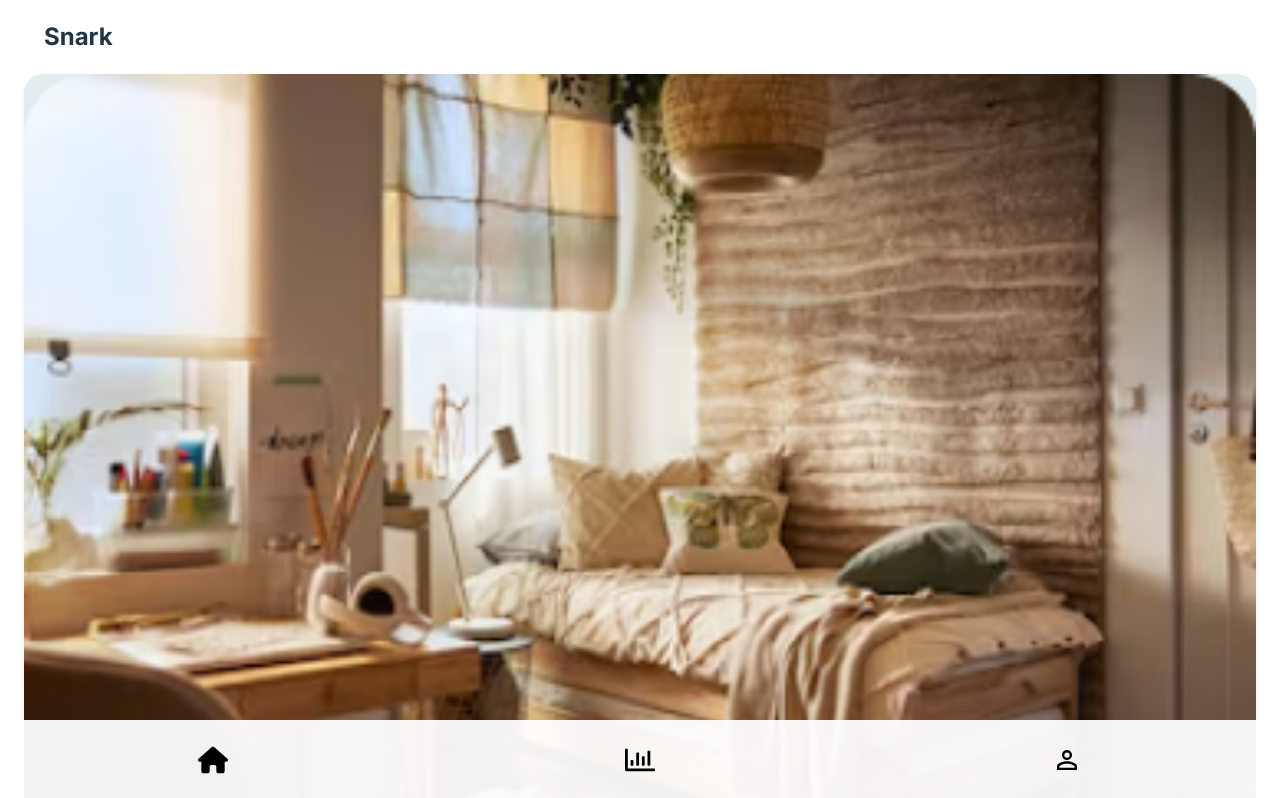
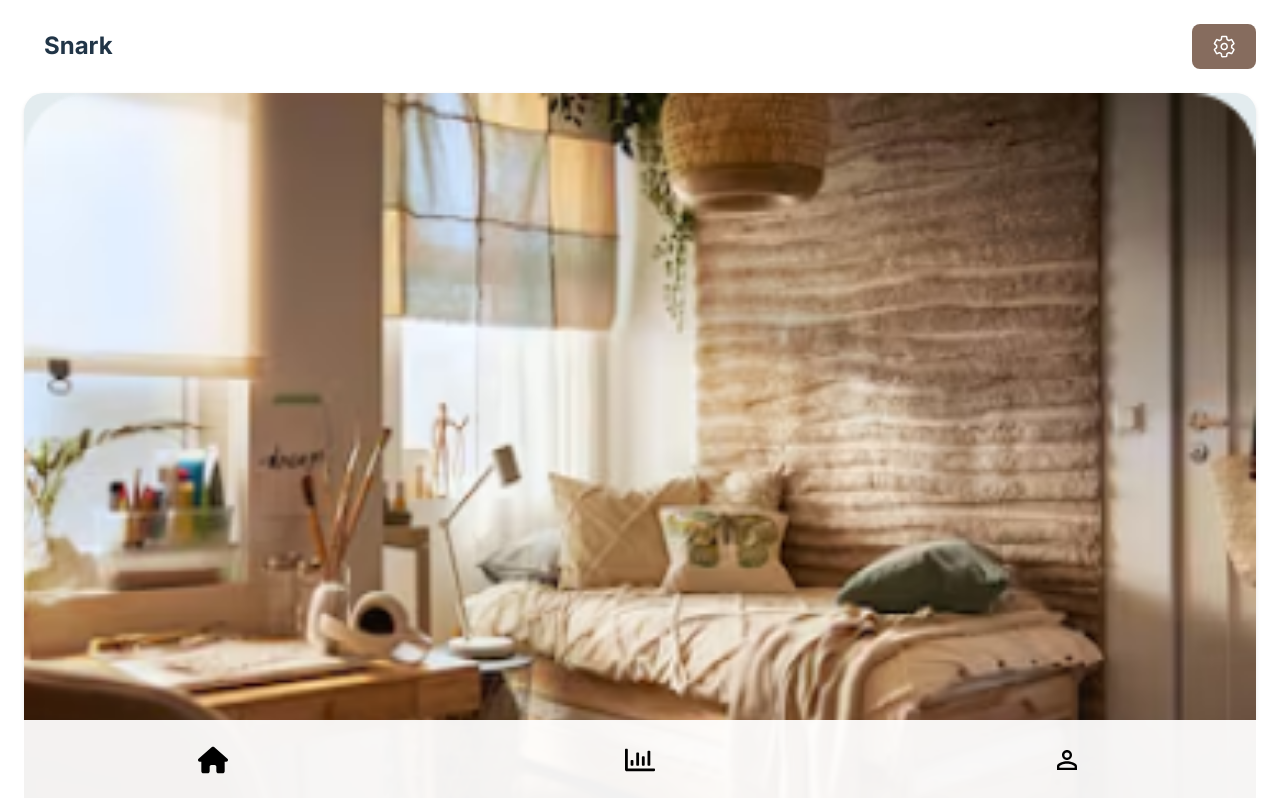
Before and after one commit to casperHansenTEOA/IKEASnark, a React (Vite) app in the folder Snark/: page / in a window 1280 px wide. Shown: the top 798 px of the page. Built offline with nearby package versions, Linux system fonts and the light colour scheme.

Commit message:
Added a settings overlay and buttons

```diff
--- a/Snark/src/components/NavFooter/NavFooter.css
+++ b/Snark/src/components/NavFooter/NavFooter.css
@@ -19,9 +19,13 @@
     margin-left:auto;
     margin-right:auto;
     border-width: 0;
-    color: #ffffff
+    color: #ffffff;
+    animation : slideIn 0.5s forwards;
 
+}
 
+.nav-footer .hidden{
+    animation: slideOut 0.5s forwards;
 }
 
 a svg{
--- /dev/null
+++ b/Snark/src/components/Settings/Settings.css
@@ -0,0 +1,23 @@
+.settings-overlay .hidden {
+  display: none;
+  height: 0;
+  width: 0;
+  position : absolute;
+
+}
+
+.settings-overlay {
+  display: flex;
+  flex-direction: column;
+  justify-content: center;
+  align-items: center;
+  position: fixed;
+  top: 0;
+  left: 0;
+  height: 100vh;
+  width: 100vw;
+  background-color: rgba(0, 0, 0, 0.5);
+  z-index: 1;
+    animation: slideIn 0.5s forwards;
+
+}
--- /dev/null
+++ b/Snark/src/components/Settings/Settings.tsx
@@ -0,0 +1,15 @@
+import React from 'react';
+import './Settings.css'; // Make sure to create this CSS file
+
+const Settings: React.FC = () => {
+    return (
+        <div className="settings-overlay hidden">
+            <div className="settings-content">
+                <h2>Settings</h2>
+                {/* Add your settings form or content here */}
+            </div>
+        </div>
+    );
+};
+
+export default Settings;
--- a/Snark/src/index.css
+++ b/Snark/src/index.css
@@ -70,3 +70,60 @@ main {
     background-color: #f9f9f9;
   }
 }
+
+
+.hidden {
+  display: none !important;
+}
+
+
+/* animations*/
+
+@keyframes fadeIn {
+  0% {
+    opacity: 0;
+  }
+  100% {
+    opacity: 1;
+  }
+}
+
+@keyframes fadeOut {
+  0% {
+    opacity: 1;
+  }
+  100% {
+    opacity: 0;
+  }
+}
+
+@keyframes slideIn {
+  0% {
+    transform: translateY(100%);
+  }
+  100% {
+    transform: translateY(0);
+  }
+}
+
+@keyframes slideOut {
+  0% {
+    transform: translateY(0);
+  }
+  100% {
+    transform: translateY(100%);
+  }
+}
+
+@keyframes spinIn {
+  0% {
+    transform: rotateY(0deg);
+  }
+  50% {
+    transform: rotateY(18deg);
+  }
+  100% {
+    transform: rotateY(0deg);
+  }
+
+}
--- a/Snark/src/routes/Root.css
+++ b/Snark/src/routes/Root.css
@@ -22,3 +22,41 @@ h1 {
   margin-top: 0;
   margin-bottom: 0;
 }
+
+.front-page-header{
+  display: flex;
+  flex-direction: row;
+  justify-content: space-between;
+  align-items: center;
+}
+
+.settings-button{
+  background-color: #7f6455f1;
+  color: #ffffff;
+  border-radius: 8px;
+  border: 1px solid transparent;
+  padding: 0.4em 0.8em;
+  font-size: 1.5em;
+  font-weight: 500;
+  font-family: inherit;
+  cursor: pointer;
+  transition: border-color 0.25s;
+  z-index: 2;
+  position: relative;
+
+  /* in and out animations */
+  animation: spinIn 0.5s forwards;
+
+}
+
+
+
+
+.settings-button:hover {
+  border-color: #646cff;
+}
+
+b{
+  z-index: 0;
+  position: relative;
+}
--- a/Snark/src/routes/Root.tsx
+++ b/Snark/src/routes/Root.tsx
@@ -2,15 +2,26 @@
 
 import "./Root.css";
 import Card from "../components/Card/Card";
+import Settings from "../components/Settings/Settings";
+
 
 import { FaArrowRight } from "react-icons/fa";
+import { IoSettingsOutline } from "react-icons/io5";
+import { AiOutlineClose } from "react-icons/ai";
+
+
 
 function Root() {
   // const [count, setCount] = useState(0)
 
   return (
     <div className="wrapper">
-      <h1>Snark</h1>
+      <header className = "front-page-header">
+        <h1>Snark</h1>
+        <IoSettingsOutline className="settings-button" onClick={showSettings} />
+        <AiOutlineClose className="settings-button hidden" onClick={closeSettings} />
+        </header>
+      <Settings />
       <Card startImage="src/assets/home-page-bed.png">
         <h2>About the bed</h2>
         <p>
@@ -28,4 +39,36 @@ function Root() {
   );
 }
 
+function showSettings() {
+  //Redirect to settings page
+  console.log("Settings");
+  document.querySelectorAll(".nav-footer")[0].classList.toggle("hidden");
+
+  //show seetings page
+  document.querySelectorAll(".settings-overlay")[0].classList.toggle("hidden");
+  // hide button
+  document.querySelectorAll(".settings-button")[0].classList.toggle("hidden");
+  // show close button
+  document.querySelectorAll(".settings-button")[1].classList.toggle("hidden");
+
+
+}
+
+function closeSettings() {
+  //Redirect to home page
+  console.log("Settings");
+  document.querySelectorAll(".nav-footer")[0].classList.toggle("hidden");
+
+  // hide seetings page
+  document.querySelectorAll(".settings-overlay")[0].classList.toggle("hidden");
+
+  // hide button
+  document.querySelectorAll(".settings-button")[0].classList.toggle("hidden");
+  // show close button
+  document.querySelectorAll(".settings-button")[1].classList.toggle("hidden");
+
+
+
+}
+
 export default Root;
```
